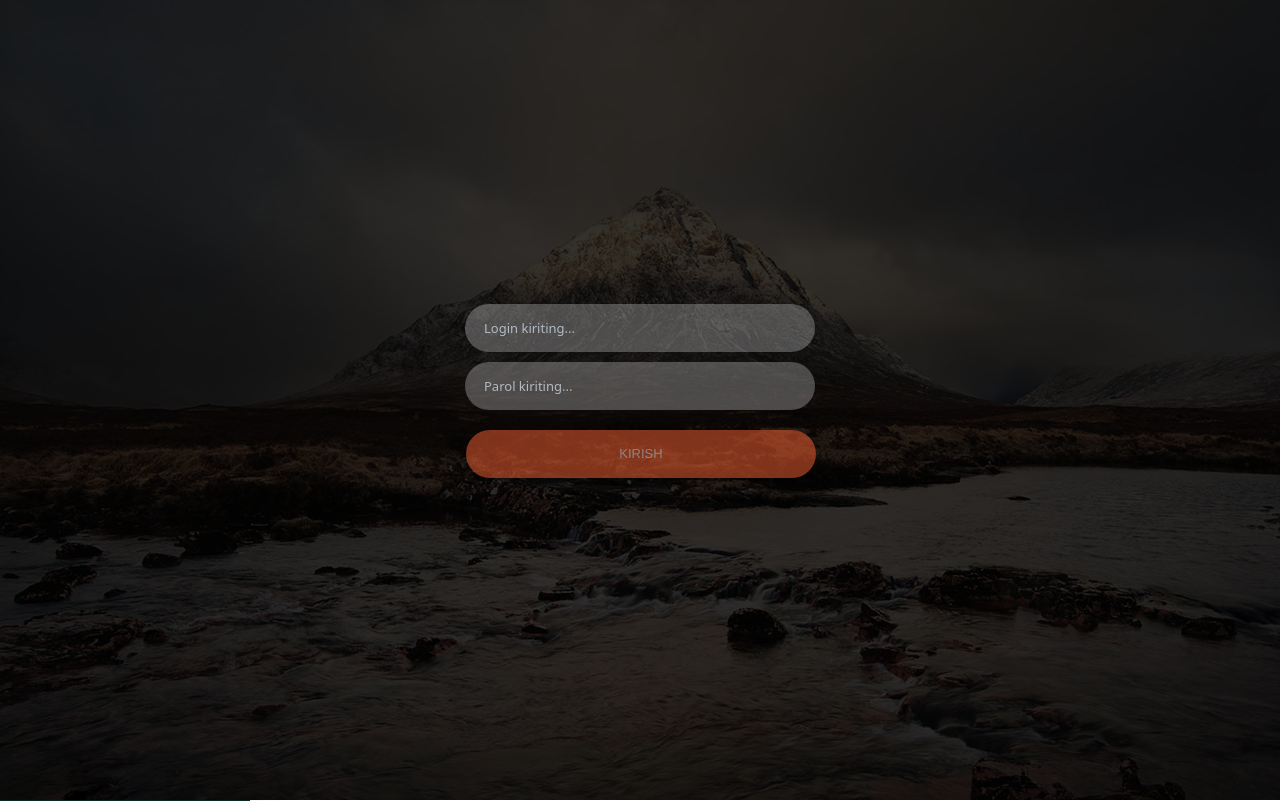
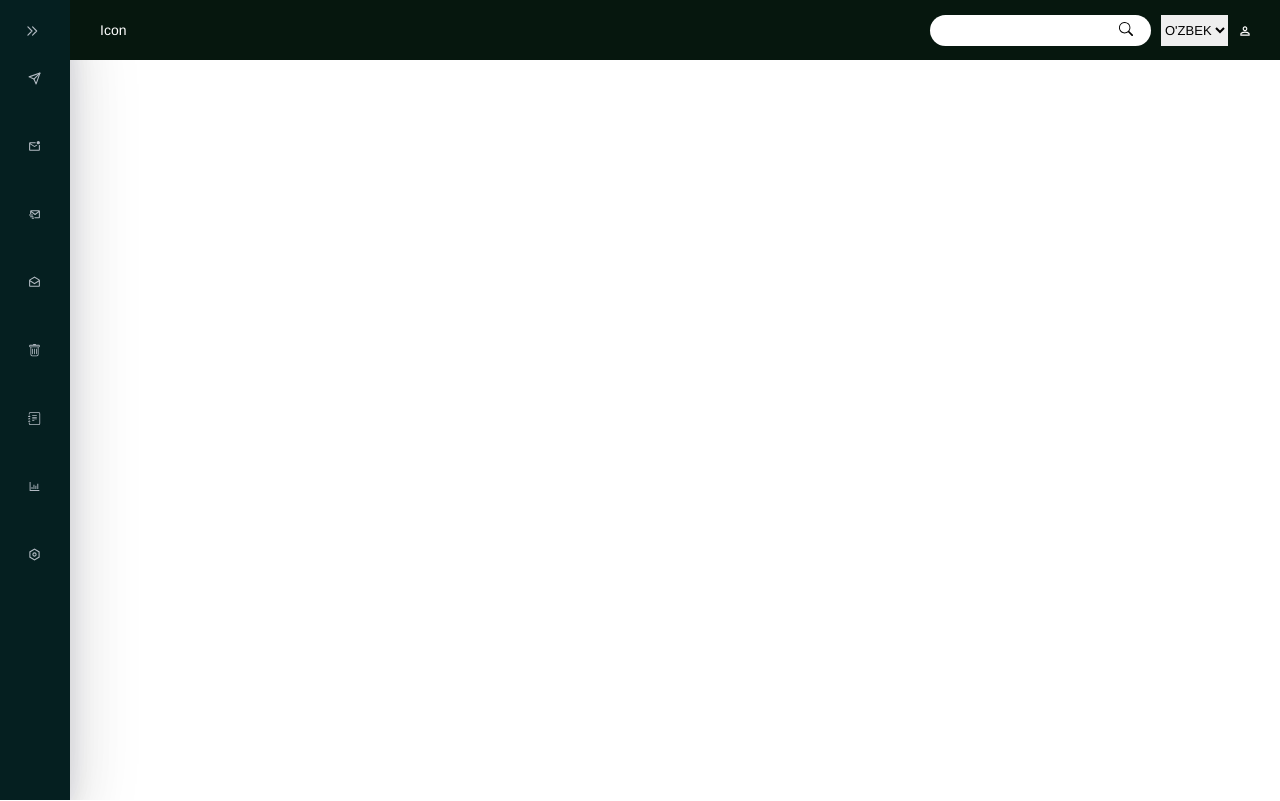
Before and after one commit to Elyormuhandis/react-redux-frontend-app, a React (Create React App) app: page / in a window 1280 px wide. Shown: the top 801 px of the page. Built offline with nearby package versions, Linux system fonts and the light colour scheme.

Commit message:
navbar created

```diff
--- a/src/App.js
+++ b/src/App.js
@@ -1,31 +1,26 @@
-import { Routes, Route } from 'react-router-dom'
-import Header from './components/Header'
+import { Routes, Route, useNavigate } from 'react-router-dom'
 import RegisterScreen from './screens/RegisterScreen'
 import ProfileScreen from './screens/ProfileScreen'
-import HomeScreen from './screens/HomeScreen'
-import ProtectedRoute from './routing/ProtectedRoute'
 import './App.css'
 import Login from './pages/login/login.component'
 import Sidebar from 'components/sidebar/sidebar.component'
+import Home from 'pages/home/home.component'
+import { useState } from 'react'
 
 function App() {
+  const [logged, setLogged] = useState(false);
+  const navigate = useNavigate()
+
   return (
      <div className='App'>
-      <Login/>
-      <Sidebar/>
-      <Header />
       <main>
         <Routes>
-            <Route path='/login' element={<Login />} />
-            <Route path='/' element={<HomeScreen />} />
-            <Route path='/register' element={<RegisterScreen />} />
-            <Route element={<ProtectedRoute />}>
+            <Route path='/login' element={<Login/>}/>
+            <Route path='/' element={<Home />} />
+            {/* <Route path='/register' element={<RegisterScreen />} /> */}
             <Route path='/user-profile' element={<ProfileScreen />} />
-            <Route  path="/" element={<HomeScreen />}/>
-          {/* <Route path="/explore" element={<Explore />} />
-          <Route path="/statistics" element={<Statistics />}/>
+         {/* <Route path="/statistics" element={<Statistics />}/>
           <Route path="/settings" element={<Settings />} /> */}
-          </Route>
         </Routes>
       </main>
      </div>
--- a/src/components/Header.js
+++ b/src/components/header/header.component.jsx
@@ -1,9 +1,11 @@
 import { useEffect } from 'react'
+import {MdOutlinePersonOutline} from 'react-icons/md'
+import {BsSearch} from 'react-icons/bs'
 import { useDispatch, useSelector } from 'react-redux'
 import { NavLink } from 'react-router-dom'
-import { getUserDetails } from '../features/user/userActions'
-import { logout } from '../features/user/userSlice'
-import '../styles/header.css'
+import { getUserDetails } from '../../features/user/userActions'
+import { logout } from '../../features/user/userSlice'
+import './header.styles.scss'
 
 const Header = () => {
   const { userInfo, userToken } = useSelector((state) => state.user)
@@ -17,8 +19,8 @@ const Header = () => {
   }, [userToken, dispatch])
 
   return (
-    <header>
-      <div className='header-status'>
+    <header className='header'>
+      {/* <div className='header-status'>
         <span>
           {userInfo ? `Logged in as ${userInfo.email}` : "You're not logged in"}
         </span>
@@ -33,13 +35,21 @@ const Header = () => {
             </NavLink>
           )}
         </div>
+      </div> */}
+      <div className='header__icon'>
+        Icon
       </div>
-      <nav className='container navigation'>
-        <NavLink to='/'>Home</NavLink>
-        <NavLink to='/login'>Login</NavLink>
-        <NavLink to='/register'>Register</NavLink>
-        <NavLink to='/user-profile'>Profile</NavLink>
-      </nav>
+      <div className='header__options'>
+        <div className='searchbox'>
+            <input className='searchbox__input'/>
+            <span className='searchbox__icon'><BsSearch/></span>
+        </div>
+            <select className='select'>
+            <option value="uzbek">O'ZBEK</option>
+            <option value="rus">RUS</option>
+            </select>
+        <span className='personal'><MdOutlinePersonOutline/></span>
+      </div>
     </header>
   )
 }
--- /dev/null
+++ b/src/components/header/header.styles.scss
@@ -0,0 +1,50 @@
+.header{
+    width: 100%;
+    height: 60px;
+    background-color: rgb(6,23,14);
+    padding: 15px 30px;
+    display: flex;
+    justify-content: space-between;
+    align-items: center;
+    &__icon{
+        color:white;
+    }
+    &__options{
+        color: white;
+        width: 320px;
+        display: flex;
+        justify-content: space-between;
+
+        .searchbox{
+            margin-right: 10px;
+            position: relative;
+            &__input{
+                padding: 5px 20px;
+                border: none;
+                outline: none;
+                border-radius: 50px;
+            }
+            &__icon{
+                color: black;
+                background-color: white;
+                padding: 0 3px;
+                position: absolute;
+                top:3px;
+                right: 15px;
+            }
+        }
+        .select{
+           border:none;
+           outline: none;
+           font-size: small;
+        }
+        .personal{
+            padding: 5px ;
+            border-radius: 5px;
+            margin-left: 5px;
+            &:hover{
+                background-color: #0c344e;
+            }
+            }
+    }
+}
--- a/src/components/sidebar/sidebar.component.jsx
+++ b/src/components/sidebar/sidebar.component.jsx
@@ -6,7 +6,7 @@ import './sidebar.styles.scss'
 
 
 const Sidebar = () => {
-    const [open, setopen] = useState(true);
+    const [open, setopen] = useState(false);
 
     const toggleOpen = () => {
         setopen(!open)
@@ -19,7 +19,7 @@ const Sidebar = () => {
     </button>
     {sidebarData.map(item =>{
         return <NavLink key={item.id} className="sideitem" to={item.link}>
-                  <span className={open ? 'sidebar-icon' : 'sidebar-icon-toggle'}>{item.icon}</span>
+                   <span className={open ? 'sidebar-icon' : 'sidebar-icon-toggle'}>{item.icon}</span>
                    <span className={open ? "linkText" : "linkTextClosed"}>{item.text}</span>
                </NavLink>
      })}
--- a/src/components/sidebar/sidebar.styles.scss
+++ b/src/components/sidebar/sidebar.styles.scss
@@ -1,8 +1,8 @@
 .sidenav {
-    width: 250px;
+    width: 275px;
     transition: width 0.3s ease-in-out;
     height: 100vh;
-    background-color: rgb(11,43,38);
+    background-color: rgb(5,31,32);
     padding: 20px 5px;
     box-shadow: rgba(17, 17, 26, 0.1) 0px 8px 24px, rgba(17, 17, 26, 0.1) 0px 16px 56px, rgba(17, 17, 26, 0.1) 0px 24px 80px;
 }
--- a/src/data/sidebarData.js
+++ b/src/data/sidebarData.js
@@ -10,7 +10,7 @@ export const sidebarData = [
         id: 0,
         icon: <FiSend/>,
         text: "YARATISH",
-        link: "/"
+        link: "send"
     },
     {
         id: 1,
@@ -22,13 +22,13 @@ export const sidebarData = [
         id: 2,
         icon: <BiMailSend/>,
         text: "YUBORILGAN",
-        link: "statistics"
+        link: "sent"
     },
     {
         id: 3,
         icon: <MdOutlineDrafts/>,
         text: "QORALAMA",
-        link: "draft"
+        link: "drafts"
     },
     {
         id: 4,
--- a/src/pages/home/home.component.jsx
+++ b/src/pages/home/home.component.jsx
@@ -0,0 +1,34 @@
+import Header from 'components/header/header.component';
+import Sidebar from 'components/sidebar/sidebar.component';
+import React from 'react';
+import { Route, Routes } from 'react-router-dom';
+import './home.styles.scss'
+
+const Home = () => {
+    return (
+        <>
+        <div className='home'>
+            <div className="home__container">
+                <Sidebar/>
+                <Header/>
+            </div>
+        </div>
+        {/* <Routes>
+          <Route path='/' element={<Home/>}> */}
+                {/* <Route index={true} element={<Dashboard/>}/> */}
+                {/* <Route path='send' element={<Send/>}/> */}
+                {/* <Route path='inbox' element={<Inbox/>}/> */}
+                {/* <Route path='sent' element={<Sent/>}/> */}
+                {/* <Route path='drafts' element={<Drafts/>}/> */}
+                {/* <Route path='trash' element={<Trash/>}/> */}
+                {/* <Route path='journal' element={<Journal/>}/> */}
+                {/* <Route path='statistics' element={<Statistics/>}/> */}
+                {/* <Route path='settings' element={<Settings/>}/> */}
+          {/* </Route>
+        </Routes> */}
+        </>
+
+    );
+};
+
+export default Home;
--- a/src/pages/home/home.styles.scss
+++ b/src/pages/home/home.styles.scss
@@ -0,0 +1,6 @@
+.home{
+    &__container{
+        display: flex;
+
+    }
+}
--- a/src/pages/login/login.component.jsx
+++ b/src/pages/login/login.component.jsx
@@ -21,7 +21,7 @@ const Login = () => {
   useEffect(() => {
     if (userInfo) {
         console.log(userInfo);
-      navigate('/user-profile')
+      navigate('/')
     }
   }, [navigate, userInfo])
 
--- a/src/routing/ProtectedRoute.js
+++ /dev/null
@@ -1,22 +0,0 @@
-import { useSelector } from 'react-redux'
-import { NavLink, Outlet } from 'react-router-dom'
-
-const ProtectedRoute = () => {
-  const { userInfo } = useSelector((state) => state.user)
-
-  // show unauthorized screen if no user is found in redux store
-  if (!userInfo) {
-    return (
-      <div className='unauthorized'>
-        <h1>Unauthorized :(</h1>
-        <span>
-          <NavLink to='/login'>Login</NavLink> to gain access
-        </span>
-      </div>
-    )
-  }
-
-  return <Outlet />
-}
-
-export default ProtectedRoute
```
Also changed, not shown: src/assets/shades-metro-ui-color-dark-green-1e7145-hex-32915-colorswall.png (added).
